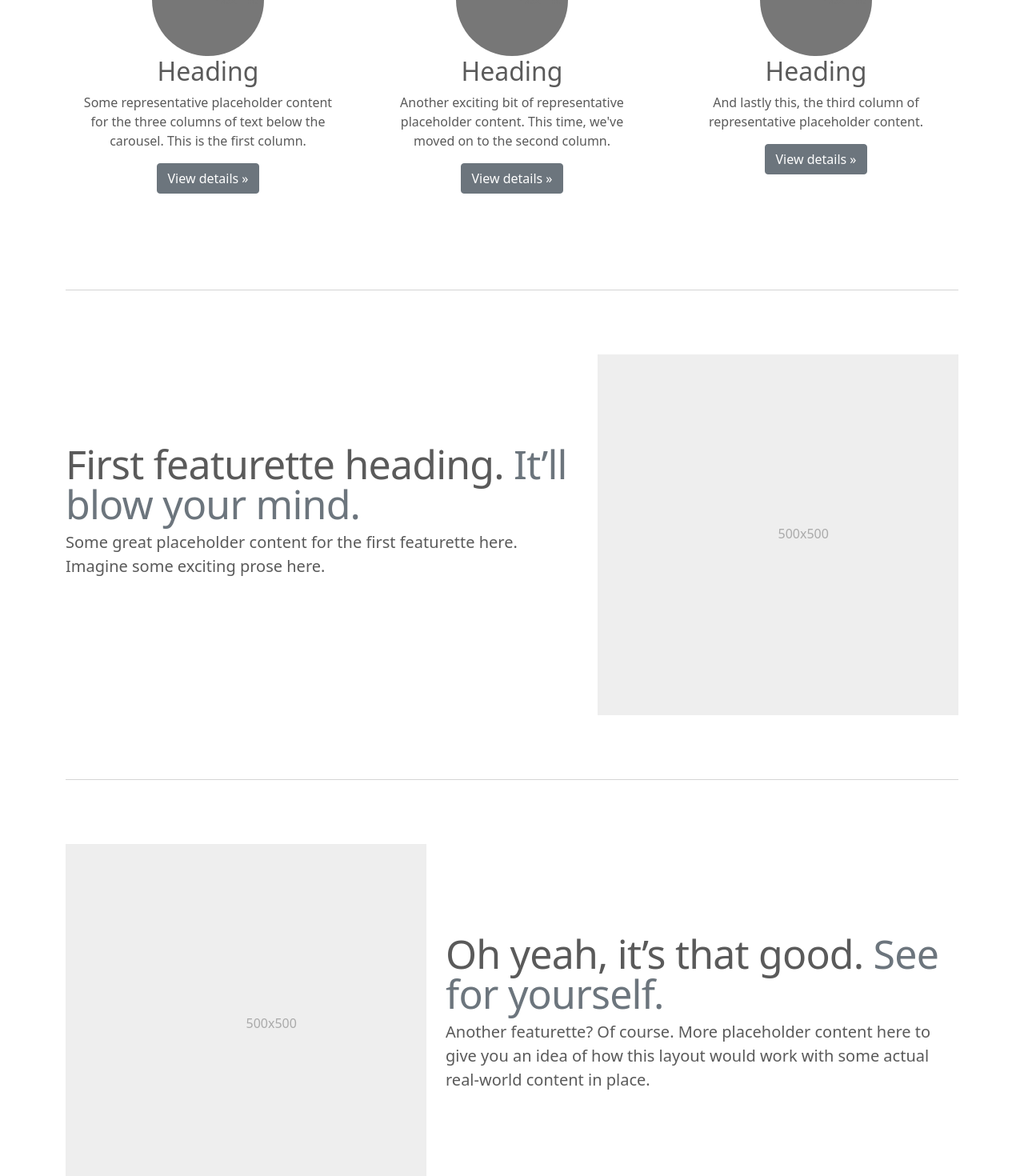
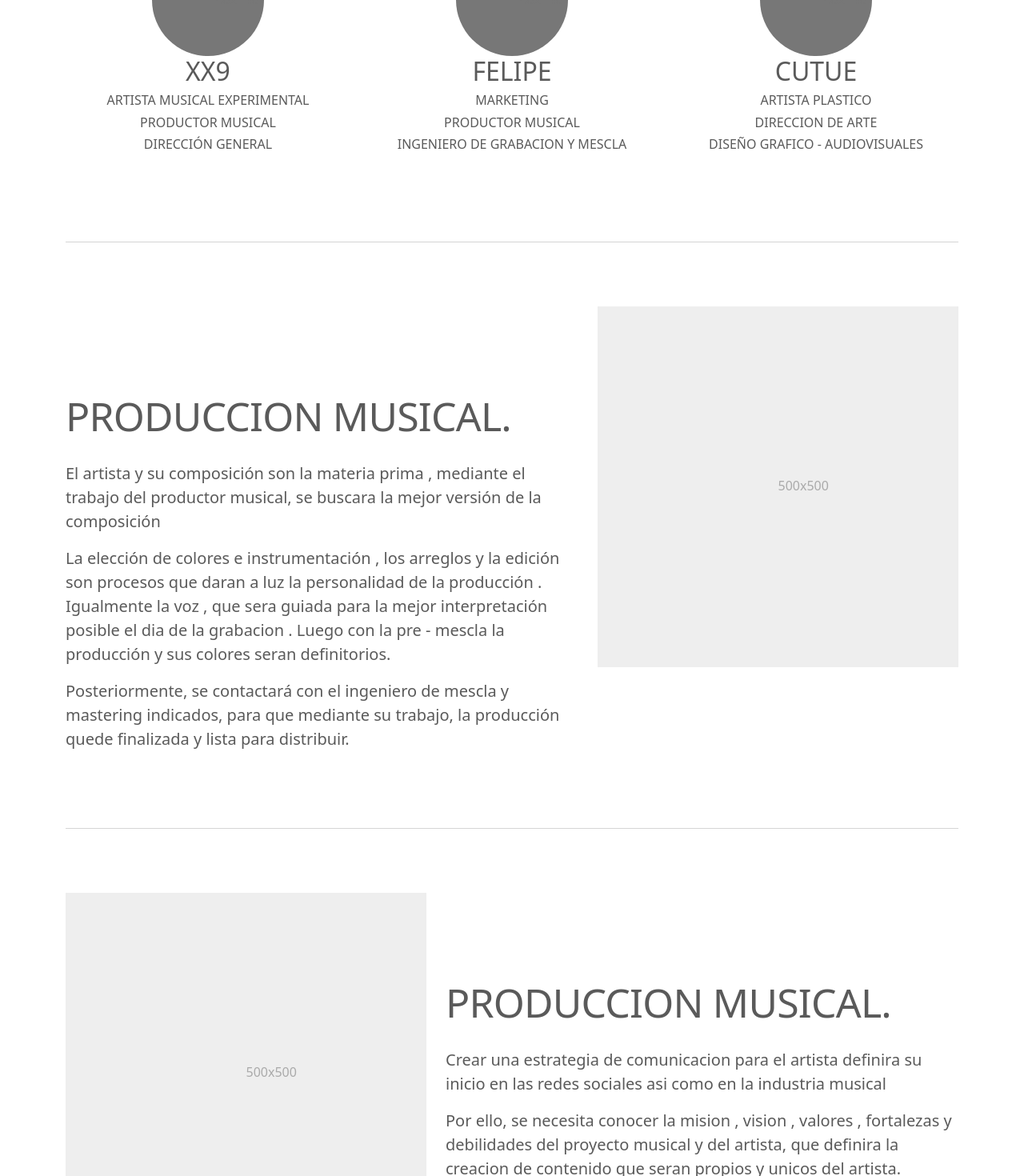
Before and after one commit to LuisFrank/sello-discografico, an Angular app: page / in a window 1280 px wide. Shown: the part 694-2164 px from the top of the page at 80% size. Built offline with nearby package versions, Linux system fonts and the light colour scheme.

Commit message:
add content home

```diff
--- a/angular.json
+++ b/angular.json
@@ -109,6 +109,9 @@
             ],
             "scripts": []
           }
+        },
+        "deploy": {
+          "builder": "angular-cli-ghpages:deploy"
         }
       }
     }
--- a/package.json
+++ b/package.json
@@ -18,6 +18,7 @@
     "@angular/platform-browser": "~12.1.0",
     "@angular/platform-browser-dynamic": "~12.1.0",
     "@angular/router": "~12.1.0",
+    "angular-cli-ghpages": "^1.0.0",
     "bootstrap": "^5.1.3",
     "rxjs": "~6.6.0",
     "tslib": "^2.2.0",
--- a/src/app/components/screens/home/home.component.html
+++ b/src/app/components/screens/home/home.component.html
@@ -24,7 +24,7 @@
           <div class="container">
             <div class="carousel-caption text-start">
               <h1>LIKIDOS</h1>
-              <p>Some representative placeholder content for the first slide of the carousel.</p>
+              <p>EL ARTISTA Y SU OBRA DEBEN REPRESENTAR SU ESPIRITUALIDAD Y NO EL EGO</p>
               <!-- <p><a class="btn btn-lg btn-primary" href="#">Sign up today</a></p> -->
             </div>
           </div>
@@ -38,7 +38,7 @@
           <div class="container">
             <div class="carousel-caption text-end">
               <h1>LIKIDOS</h1>
-              <p>Some representative placeholder content for the second slide of the carousel.</p>
+              <p>SOMOS LA NUEVA GENERACION , INFORMADA Y DECIDIDA A DAR UN MENSAJE MUSICAL DE CAMBIO.</p>
               <!-- <p><a class="btn btn-lg btn-primary" href="#">Learn more</a></p> -->
             </div>
           </div>
@@ -66,23 +66,29 @@
         <div class="col-lg-4">
           <svg class="bd-placeholder-img rounded-circle" width="140" height="140" xmlns="http://www.w3.org/2000/svg" role="img" aria-label="Placeholder: 140x140" preserveAspectRatio="xMidYMid slice" focusable="false"><title>Placeholder</title><rect width="100%" height="100%" fill="#777"></rect><text x="50%" y="50%" fill="#777" dy=".3em">140x140</text></svg>
 
-          <h2>Heading</h2>
-          <p>Some representative placeholder content for the three columns of text below the carousel. This is the first column.</p>
-          <p><a class="btn btn-secondary" href="#">View details »</a></p>
+          <h2>XX9</h2>
+          <h6>ARTISTA MUSICAL EXPERIMENTAL</h6>
+          <h6>PRODUCTOR MUSICAL</h6>
+          <h6>DIRECCIÓN GENERAL</h6>
+          <!-- <p><a class="btn btn-secondary" href="#">View details »</a></p> -->
         </div><!-- /.col-lg-4 -->
         <div class="col-lg-4">
           <svg class="bd-placeholder-img rounded-circle" width="140" height="140" xmlns="http://www.w3.org/2000/svg" role="img" aria-label="Placeholder: 140x140" preserveAspectRatio="xMidYMid slice" focusable="false"><title>Placeholder</title><rect width="100%" height="100%" fill="#777"></rect><text x="50%" y="50%" fill="#777" dy=".3em">140x140</text></svg>
 
-          <h2>Heading</h2>
-          <p>Another exciting bit of representative placeholder content. This time, we've moved on to the second column.</p>
-          <p><a class="btn btn-secondary" href="#">View details »</a></p>
+          <h2>FELIPE</h2>
+          <h6>MARKETING</h6>
+          <h6>PRODUCTOR MUSICAL</h6>
+          <h6>INGENIERO DE GRABACION Y MESCLA</h6>
+          <!-- <p><a class="btn btn-secondary" href="#">View details »</a></p> -->
         </div><!-- /.col-lg-4 -->
         <div class="col-lg-4">
           <svg class="bd-placeholder-img rounded-circle" width="140" height="140" xmlns="http://www.w3.org/2000/svg" role="img" aria-label="Placeholder: 140x140" preserveAspectRatio="xMidYMid slice" focusable="false"><title>Placeholder</title><rect width="100%" height="100%" fill="#777"></rect><text x="50%" y="50%" fill="#777" dy=".3em">140x140</text></svg>
 
-          <h2>Heading</h2>
-          <p>And lastly this, the third column of representative placeholder content.</p>
-          <p><a class="btn btn-secondary" href="#">View details »</a></p>
+          <h2>CUTUE</h2>
+          <h6>ARTISTA PLASTICO</h6>
+          <h6>DIRECCION DE ARTE</h6>
+          <h6>DISEÑO GRAFICO - AUDIOVISUALES</h6>
+          <!-- <p><a class="btn btn-secondary" href="#">View details »</a></p> -->
         </div><!-- /.col-lg-4 -->
       </div><!-- /.row -->
 
@@ -93,8 +99,20 @@
 
       <div class="row featurette">
         <div class="col-md-7">
-          <h2 class="featurette-heading">First featurette heading. <span class="text-muted">It’ll blow your mind.</span></h2>
-          <p class="lead">Some great placeholder content for the first featurette here. Imagine some exciting prose here.</p>
+          <h2 class="featurette-heading">PRODUCCION MUSICAL.
+             <!-- <span class="text-muted">It’ll blow your mind.</span> -->
+            </h2>
+            <br>
+          <p class="lead">
+            El artista y su composición son la materia prima , mediante el trabajo del productor musical, se buscara la mejor versión de la composición
+          </p>
+          <p class="lead">
+            La elección de colores e instrumentación , los arreglos y la edición son procesos que daran a luz la personalidad de la producción . Igualmente la voz , que sera guiada para la mejor interpretación posible
+            el dia de la grabacion . Luego con la pre - mescla la producción y sus colores seran definitorios.
+          </p>
+          <p class="lead">
+            Posteriormente, se contactará con el ingeniero de mescla y mastering indicados, para que mediante su trabajo, la producción quede finalizada y lista para distribuir.
+          </p>
         </div>
         <div class="col-md-5">
           <svg class="bd-placeholder-img bd-placeholder-img-lg featurette-image img-fluid mx-auto" width="500" height="500"
@@ -112,8 +130,17 @@
 
       <div class="row featurette">
         <div class="col-md-7 order-md-2">
-          <h2 class="featurette-heading">Oh yeah, it’s that good. <span class="text-muted">See for yourself.</span></h2>
-          <p class="lead">Another featurette? Of course. More placeholder content here to give you an idea of how this layout would work with some actual real-world content in place.</p>
+          <h2 class="featurette-heading">PRODUCCION MUSICAL.
+             <!-- <span class="text-muted">See for yourself.</span> -->
+            </h2>
+            <br>
+          <p class="lead">
+            Crear una estrategia de comunicacion para el artista definira su inicio en las redes sociales asi como en la industria musical
+          </p>
+
+          <p class="lead">
+            Por ello, se necesita conocer la mision , vision , valores , fortalezas y debilidades del proyecto musical y del artista, que definira la creacion de contenido que seran propios y unicos del artista.
+          </p>
         </div>
         <div class="col-md-5 order-md-1">
           <svg class="bd-placeholder-img bd-placeholder-img-lg featurette-image img-fluid mx-auto" width="500" height="500" xmlns="http://www.w3.org/2000/svg" role="img" aria-label="Placeholder: 500x500" preserveAspectRatio="xMidYMid slice" focusable="false"><title>Placeholder</title><rect width="100%" height="100%" fill="#eee"></rect><text x="50%" y="50%" fill="#aaa" dy=".3em">500x500</text></svg>
@@ -125,8 +152,20 @@
 
       <div class="row featurette">
         <div class="col-md-7">
-          <h2 class="featurette-heading">And lastly, this one. <span class="text-muted">Checkmate.</span></h2>
-          <p class="lead">And yes, this is the last block of representative placeholder content. Again, not really intended to be actually read, simply here to give you a better view of what this would look like with some actual content. Your content.</p>
+          <h2 class="featurette-heading">MARKETING
+            <!-- <span class="text-muted">Checkmate.</span> -->
+          </h2>
+          <br>
+          <p class="lead">
+            La direccion de arte es la que contempla la misitica del artista y la vuelve un campo visual donde los elementos graficos reflejaran la energia y la potencia del artista musical .
+          </p>
+          <p class="lead">
+            Mediante la fotografia , diseño grafico , visualizer y videoclip se mostraran los colores y la identidad visual unica del artista, asi como de la composicion y concepto.
+
+          </p>
+          <p class="lead">
+            Esta identidad, es lo que diferenciara al artista y complementara el producto musical, para volverlo un producto completo y preparado para ingresar a la industria musical.
+          </p>
         </div>
         <div class="col-md-5">
           <svg class="bd-placeholder-img bd-placeholder-img-lg featurette-image img-fluid mx-auto" width="500" height="500" xmlns="http://www.w3.org/2000/svg" role="img" aria-label="Placeholder: 500x500" preserveAspectRatio="xMidYMid slice" focusable="false"><title>Placeholder</title><rect width="100%" height="100%" fill="#eee"></rect><text x="50%" y="50%" fill="#aaa" dy=".3em">500x500</text></svg>
```
Also changed, not shown: 2 other files (tests, documents, lock files or other folders).
